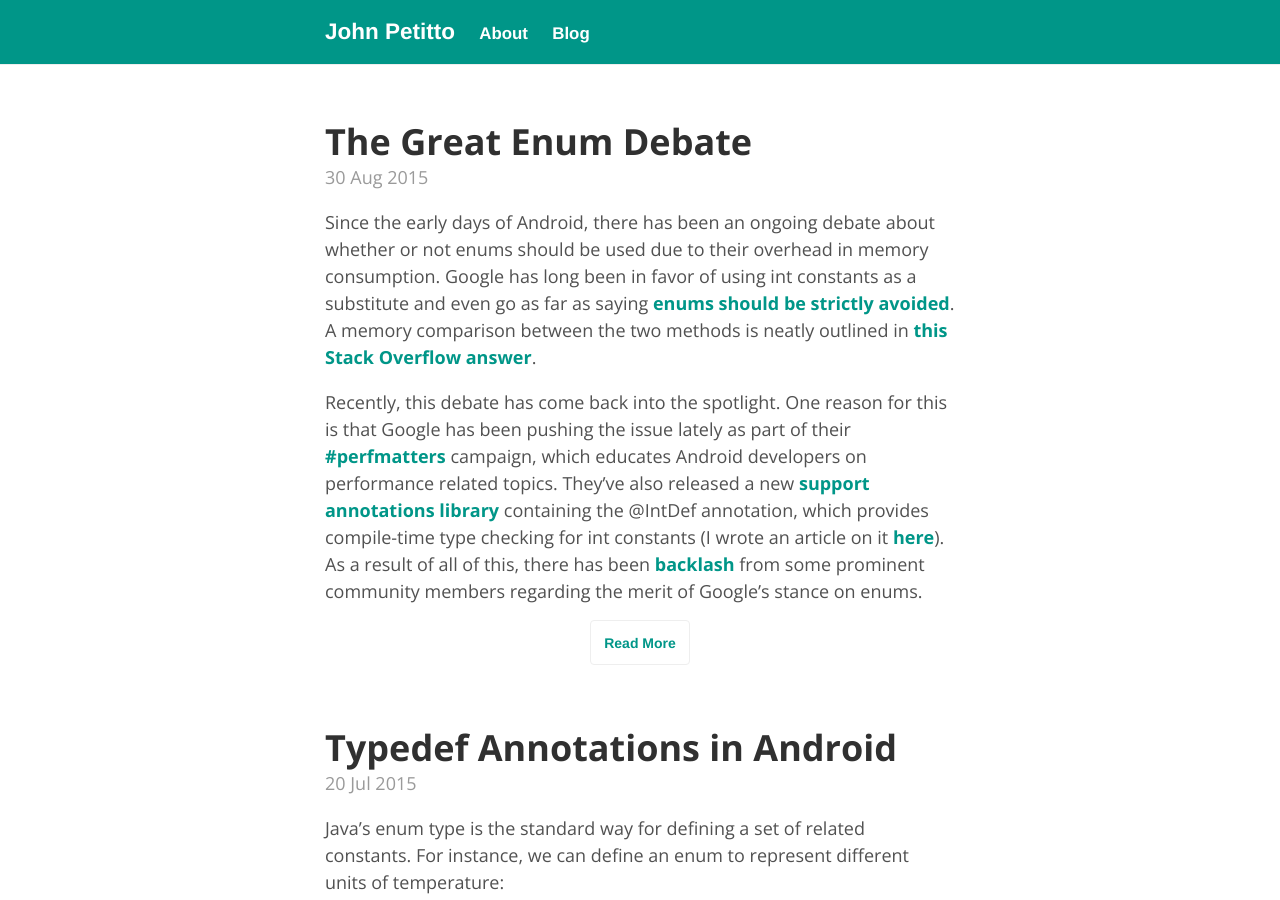
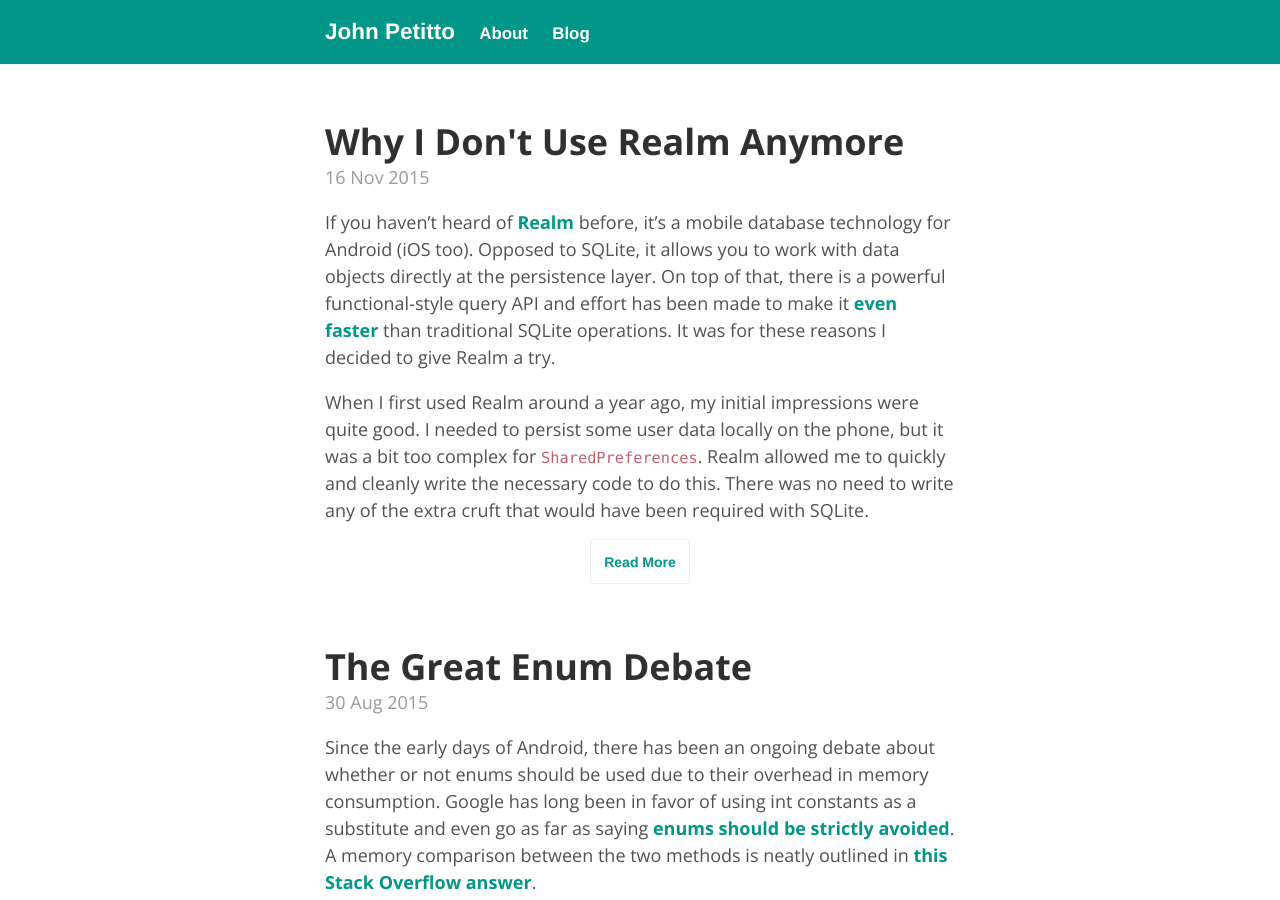
Before and after one commit to jpetitto/jpetitto.github.io, a Jekyll site: the page built from index.html, in a window 1280 px wide and 900 px high. Built offline with Jekyll 4.4.1, drawn with Linux system fonts in a browser that asks for light colours; the list of posts is cut into pages by our own code; some of the changed lines change nothing that is shown.

Commit message:
Add blog post on Realm

```diff
--- a/_config.yml
+++ b/_config.yml
@@ -8,7 +8,7 @@
 title:               John Petitto
 tagline:             Software Developer
 url:                 http://www.johnpetitto.com
-paginate:            3
+paginate:            4
 baseurl:             ""
 
 # Assets
--- /dev/null
+++ b/_posts/2015-11-16-realm.md
@@ -0,0 +1,102 @@
+---
+layout: post
+title: Why I Don't Use Realm Anymore
+comments: true
+permalink: no-more-realm
+---
+
+<!-- excerpt.start -->If you haven't heard of [Realm](https://realm.io/) before, it's a mobile database technology for Android (iOS too). Opposed to SQLite, it allows you to work with data objects directly at the persistence layer. On top of that, there is a powerful functional-style query API and effort has been made to make it [even faster](https://realm.io/assets/benchmarks-android/benchmarks-android.001.png) than traditional SQLite operations. It was for these reasons I decided to give Realm a try.
+
+When I first used Realm around a year ago, my initial impressions were quite good. I needed to persist some user data locally on the phone, but it was a bit too complex for `SharedPreferences`. Realm allowed me to quickly and cleanly write the necessary code to do this. There was no need to write any of the extra cruft that would have been required with SQLite.<!-- excerpt.end -->
+
+The next project I worked on needed a sophisticated offline mode for when the user lacked a network connection. The data that I grabbed over the network would have to be stored locally on the phone. I decided to go all in with Realm and see how it would scale as my project grew.
+
+What I quickly found out was Realm made working with my data model a burden. It has several limitations that I had to deal with across my codebase. I ended up trying to mitigate this with additional layers of abstraction on top of Realm.
+
+### Defining Objects
+
+To demonstrate these limitations, let's start with a `Person` object as a simple example:
+
+{% highlight java %}
+public class Person extends RealmObject {
+  private String name;
+  private int age;
+
+  public String getName() { return name; }
+  public void setName(String name) { this.name = name; }
+
+  public int getAge() { return age; }
+  public void setAge(int age) { this.age = age; }
+}
+{% endhighlight %}
+
+Notice that we must extend from `RealmObject` directly. This prevents us from leveraging any sort of inheritance in our data model.
+
+We're also not allowed to define instance methods beyond our setters and getters. If you were hoping to override `equals` or `toString`, you're out of luck. Another consequence of this is that we're limited to only using [marker interfaces](https://en.wikipedia.org/wiki/Marker_interface_pattern) (annotations are fine too).
+
+Not only are we limited to setters and getters, but we're actually required to provide them. Therefore our data objects cannot be immutable! In addition, the setters and getters are merely proxy methods for Realm to replace with its own implementation. It's not possible to manipulate the data, throw an exception, or log a message.
+
+We do have the ability to provide non-default constructors, but we must ensure that an empty public constructor exists. This is a bit of an issue if you want a builder or factory method to be the only means of instantiation. Later on we'll look at how we create objects with Realm.
+
+There are limitations on the type of fields we can persist. All of the primitive types and their boxed counterparts are supported, along with `String`, `Date`, and `byte[]`. For other class types, they must extend from `RealmObject` in order to be persistable. Lists are supported through `RealmList<? extends RealmObject>`.
+
+But this is where it stops. If we want to use an enum instead of an int, we can't (found a reason to use `@IntDef`!). We're also prohibited from using collection types such as `Set` and `Map`.
+
+### Creating and Updating Objects
+
+To create an instance of our `Person` class, we must do the following:
+
+{% highlight java %}
+Realm realm = Realm.getInstance(context);
+realm.beginTransaction();
+Person person = realm.createObject(Person.class);
+person.setName("John");
+person.setAge(25);
+realm.commitTransaction();
+{% endhighlight %}
+
+You'll notice that we have to wrap the creation of our Person object, and any modifications to it, in a transaction. It would be much more flexible if we could do this outside of a transaction and then persist it when we're ready. Now we're stuck writing this extra Realm code whenever we want to create or update our objects.
+
+I mentioned before we're able to define non-default constructors. For instance, we might have a constructor for `Person` that takes a name and age:
+
+{% highlight java %}
+public class Person extends RealmObject {
+  private String name;
+  private int age;
+
+  public Person(String name, int age) {
+    this.name = name;
+    this.age = age;
+  }
+
+  public Person() {
+    // required empty public constructor
+  }
+
+  // setters and getters
+  ...
+}
+{% endhighlight %}
+
+We no longer have to call the setters directly:
+
+{% highlight java %}
+Person person = new Person("John", 25);
+realm.beginTransaction();
+Person realmPerson = realm.copyToRealm(person);
+realm.commitTransaction();
+{% endhighlight %}
+
+It saves us from having to write a little extra code, but we're still stuck inside of a transaction.
+
+### Mitigating These Issues
+
+To prevent having to deal with these limitations across my codebase, I defined two sets of classes for my data objects: [POJOs](https://en.wikipedia.org/wiki/Plain_Old_Java_Object) and Realm objects. I then created an abstraction that could map between the two.
+
+This works, but I have two main issues with it. The first is that you end up with a lot of code in these mapping classes when you're persisting many different types of objects. This can be a pain to manage and it's easy for bugs to sneak in. The idea of [object mapping](https://en.wikipedia.org/wiki/Object-relational_mapping) certainly isn't new nor are [its issues](http://martinfowler.com/bliki/OrmHate.html).
+
+The second is that I feel this defeats the purpose of using Realm in the first place. Being able to work with objects directly at the persistence layer is its main benefit. If we're having to create abstractions on top of Realm so we can use POJOs instead, how much more beneficial is it over SQLite, or an ORM like [DBFlow](https://github.com/Raizlabs/DBFlow)?
+
+It's worth mentioning that the Realm maintainers are [aware of these limitations](https://realm.io/docs/java/latest/#current-limitations) and it's possible many of them could be resolved at some point (see [here](https://github.com/realm/realm-java/issues/776) and [here](https://github.com/realm/realm-java/issues/1035)). Realm does have other strong merits too, such as performance and its ability to share data between iOS and Android.
+
+I'm interested in hearing about your experiences with Realm. Have you found a way to make it work in your codebase or do you rely on other technologies for local persistence?
```
